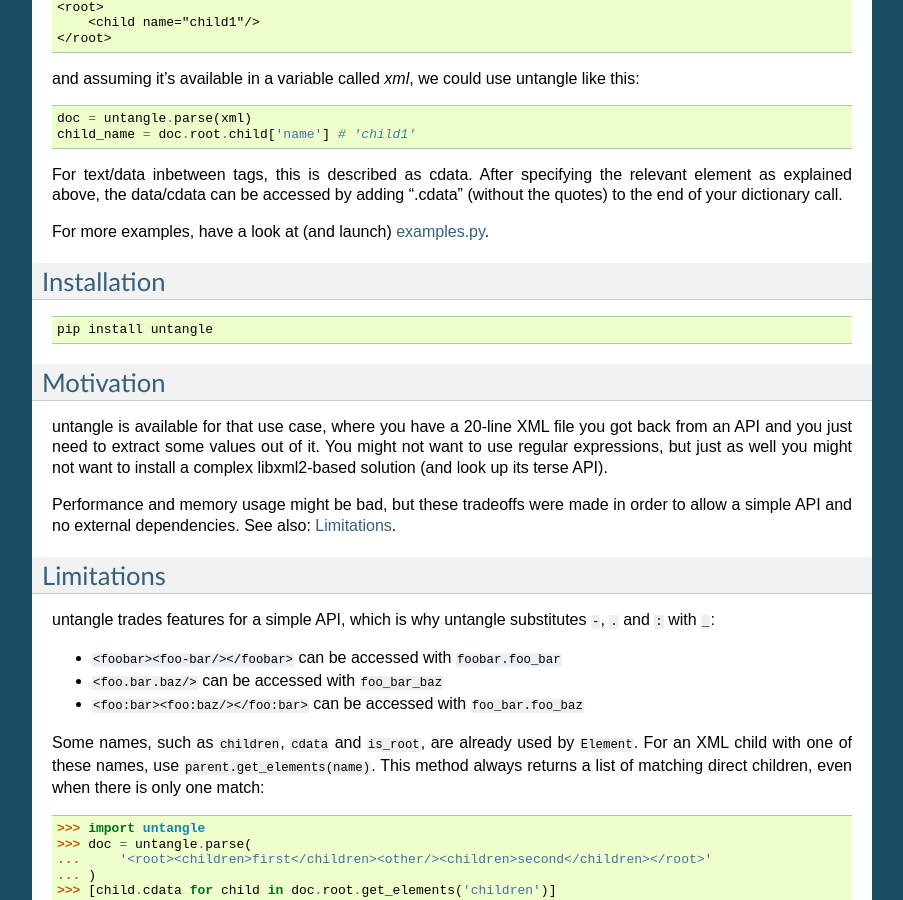
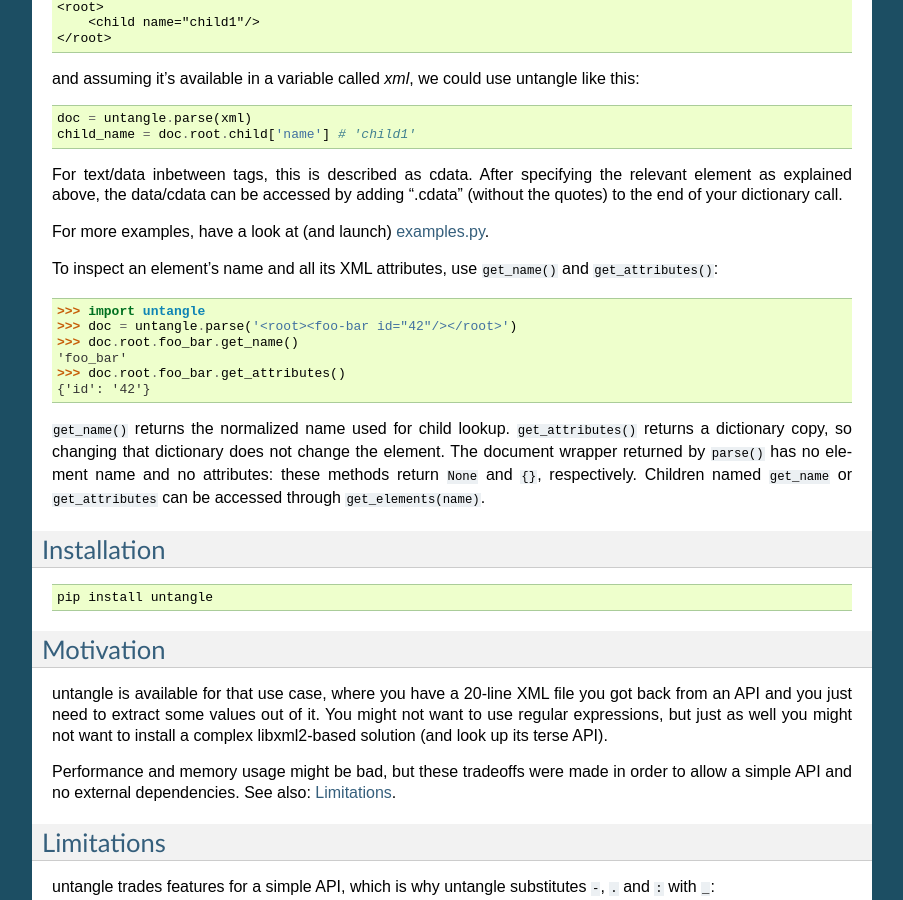
Before and after one commit to stchris/untangle, a Sphinx documentation site: the page built from docs/index.rst, in a window 1280 px wide and 900 px high, scrolled down 961 px. Shown: the whole window, without its empty margins (198-1101 px from the left). Built offline with Sphinx 7.4.7, drawn with Linux system fonts in a browser that asks for light colours.

Commit message:
Expose element names and attributes through public accessors

```diff
--- a/docs/index.rst
+++ b/docs/index.rst
@@ -47,6 +47,23 @@ and assuming it's available in a variable called `xml`, we could use untangle li
 For text/data inbetween tags, this is described as cdata. After specifying the relevant element as explained above, the data/cdata can be accessed by adding ".cdata" (without the quotes) to the end of your dictionary call.
 
 For more examples, have a look at (and launch) `examples.py <https://github.com/stchris/untangle/blob/main/examples.py/>`_.
+
+To inspect an element's name and all its XML attributes, use ``get_name()``
+and ``get_attributes()``::
+
+    >>> import untangle
+    >>> doc = untangle.parse('<root><foo-bar id="42"/></root>')
+    >>> doc.root.foo_bar.get_name()
+    'foo_bar'
+    >>> doc.root.foo_bar.get_attributes()
+    {'id': '42'}
+
+``get_name()`` returns the normalized name used for child lookup.
+``get_attributes()`` returns a dictionary copy, so changing that dictionary
+does not change the element. The document wrapper returned by ``parse()``
+has no element name and no attributes: these methods return ``None`` and
+``{}``, respectively. Children named ``get_name`` or ``get_attributes`` can
+be accessed through ``get_elements(name)``.
 
 Installation
 ------------
```
Also changed, not shown: src/untangle/__init__.py (+8 -0 lines), 1 other file.
